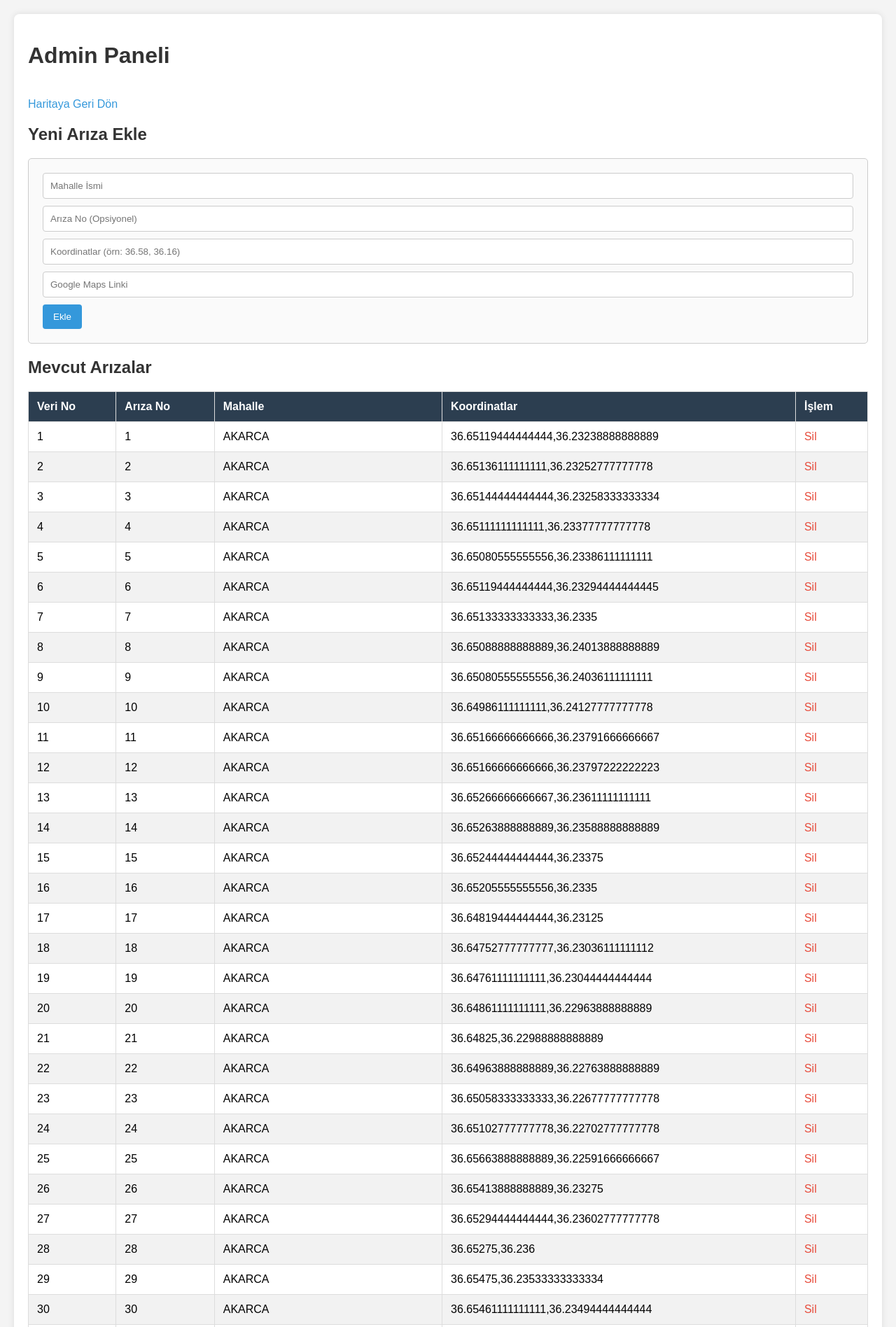
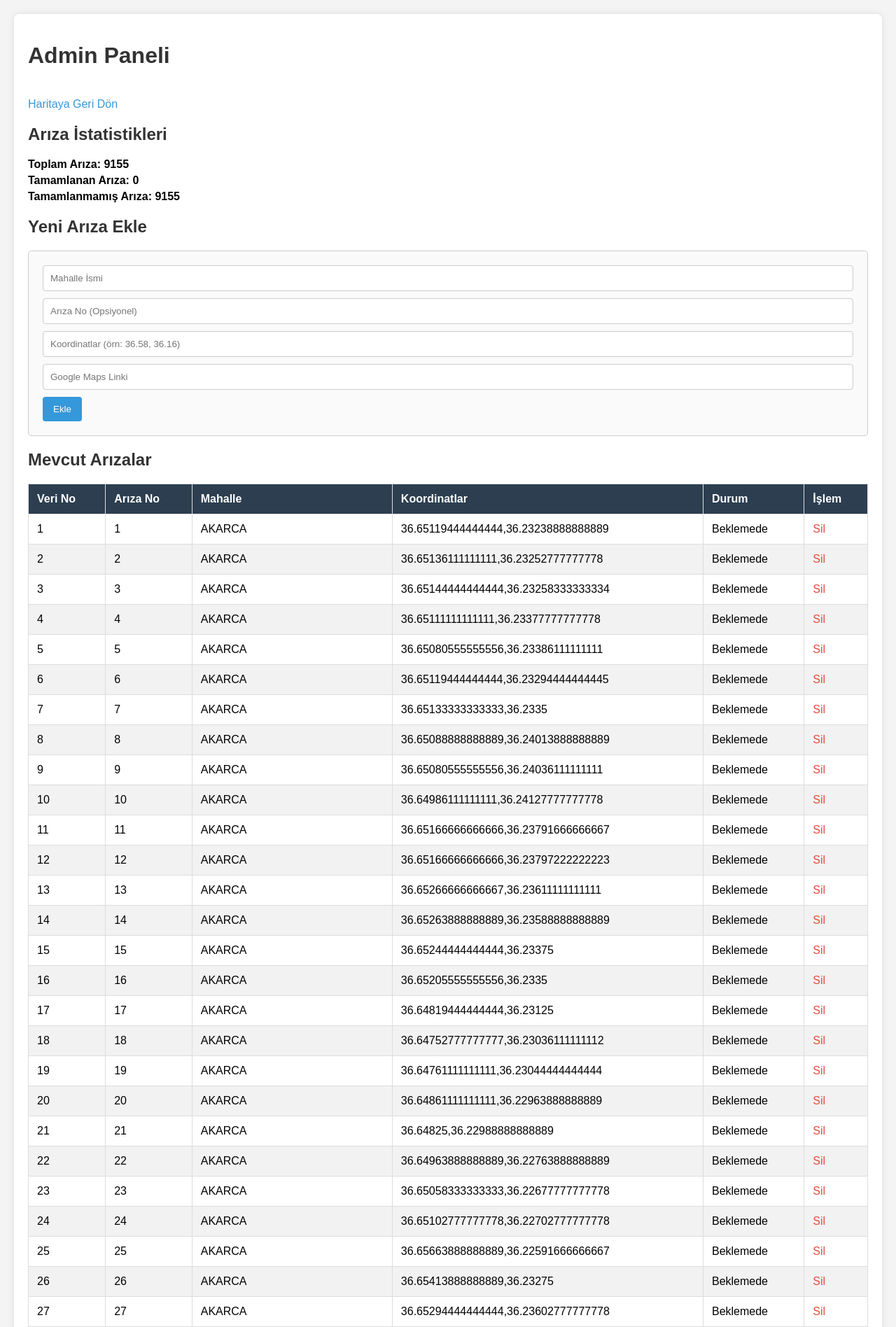
Before and after one commit to barisdemirhan72/Ariza_Takip_Sistemi, a Flask app: page /admin in a window 1280 px wide. Shown: the top 1896 px of the page at 70% size. Run offline with Flask 3, Linux system fonts and the light colour scheme.

Commit message:
Admin panelde arıza sayıları görüntülenmesi sağlandı

```diff
--- a/ariza_takip_sistemi/templates/admin.html
+++ b/ariza_takip_sistemi/templates/admin.html
@@ -19,12 +19,25 @@
         button { background-color: #3498db; color: white; padding: 10px 15px; border: none; border-radius: 4px; cursor: pointer; }
         button:hover { background-color: #2980b9; }
         .back-link { display: inline-block; margin-top: 20px; color: #3498db; }
+        .stats { margin-top: 20px; }
+        .stats ul { list-style: none; padding: 0; }
+        .stats li { margin-bottom: 5px; font-weight: bold; }
     </style>
 </head>
 <body>
     <div class="container">
         <h1>Admin Paneli</h1>
         <a href="/" class="back-link">Haritaya Geri Dön</a>
+
+        <!-- Arıza İstatistikleri -->
+        <div class="stats">
+            <h2>Arıza İstatistikleri</h2>
+            <ul>
+                <li>Toplam Arıza: {{ issues|length }}</li>
+                <li>Tamamlanan Arıza: {{ issues|selectattr('completed')|list|length }}</li>
+                <li>Tamamlanmamış Arıza: {{ issues|rejectattr('completed')|list|length }}</li>
+            </ul>
+        </div>
 
         <h2>Yeni Arıza Ekle</h2>
         <form action="/add" method="POST">
@@ -43,6 +56,7 @@
                     <th>Arıza No</th>
                     <th>Mahalle</th>
                     <th>Koordinatlar</th>
+                    <th>Durum</th>
                     <th>İşlem</th>
                 </tr>
             </thead>
@@ -53,6 +67,7 @@
                     <td>{{ issue.get('No', 'N/A') }}</td>
                     <td>{{ issue['Mahalle İsmi'] }}</td>
                     <td>{{ issue['Koordinatlar'] }}</td>
+                    <td>{{ 'Tamamlandı' if issue.completed else 'Beklemede' }}</td>
                     <td>
                         <a href="/delete/{{ issue['Veri No'] }}" onclick="return confirm('Bu arızayı silmek istediğinizden emin misiniz?');">Sil</a>
                     </td>
```
